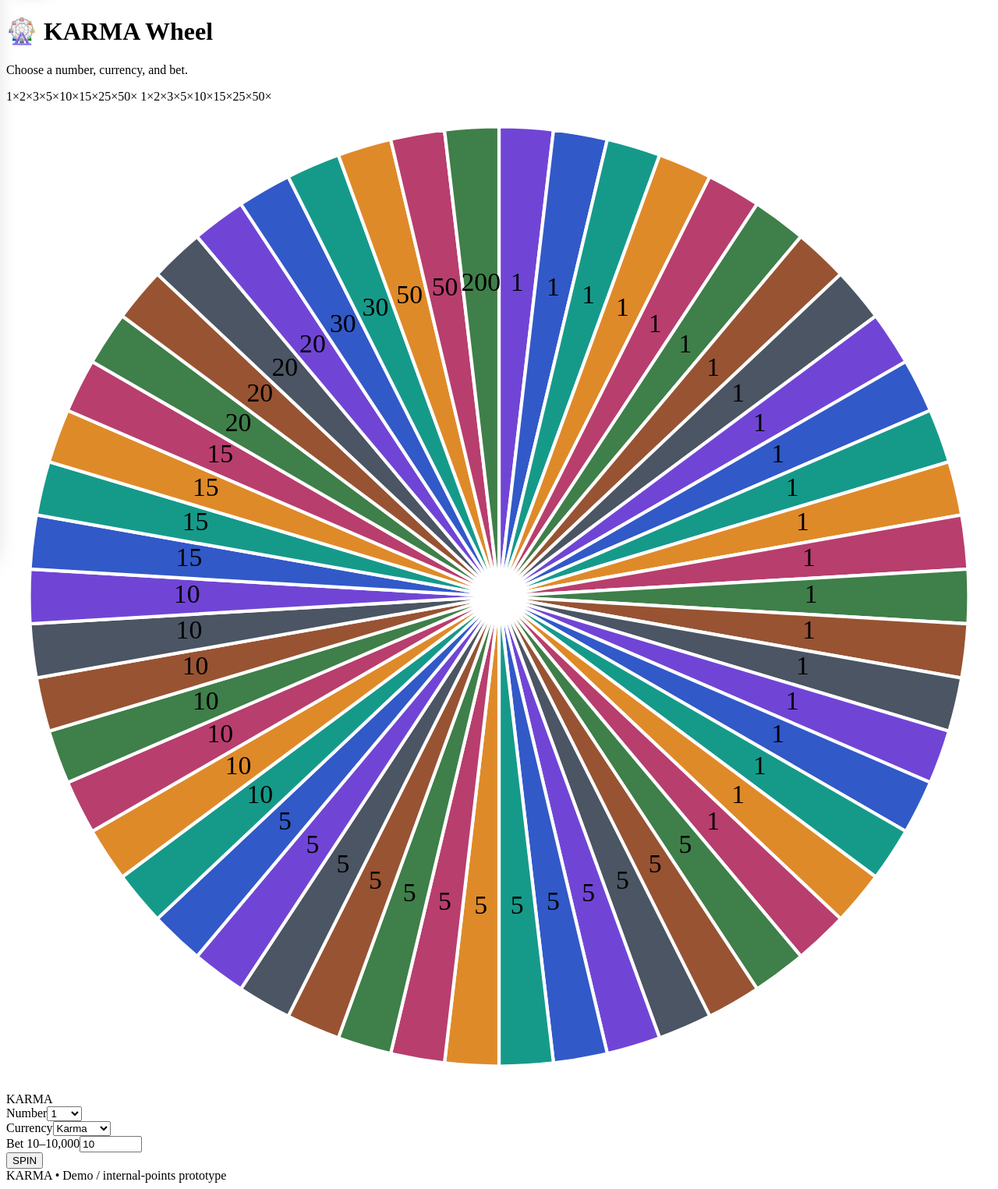
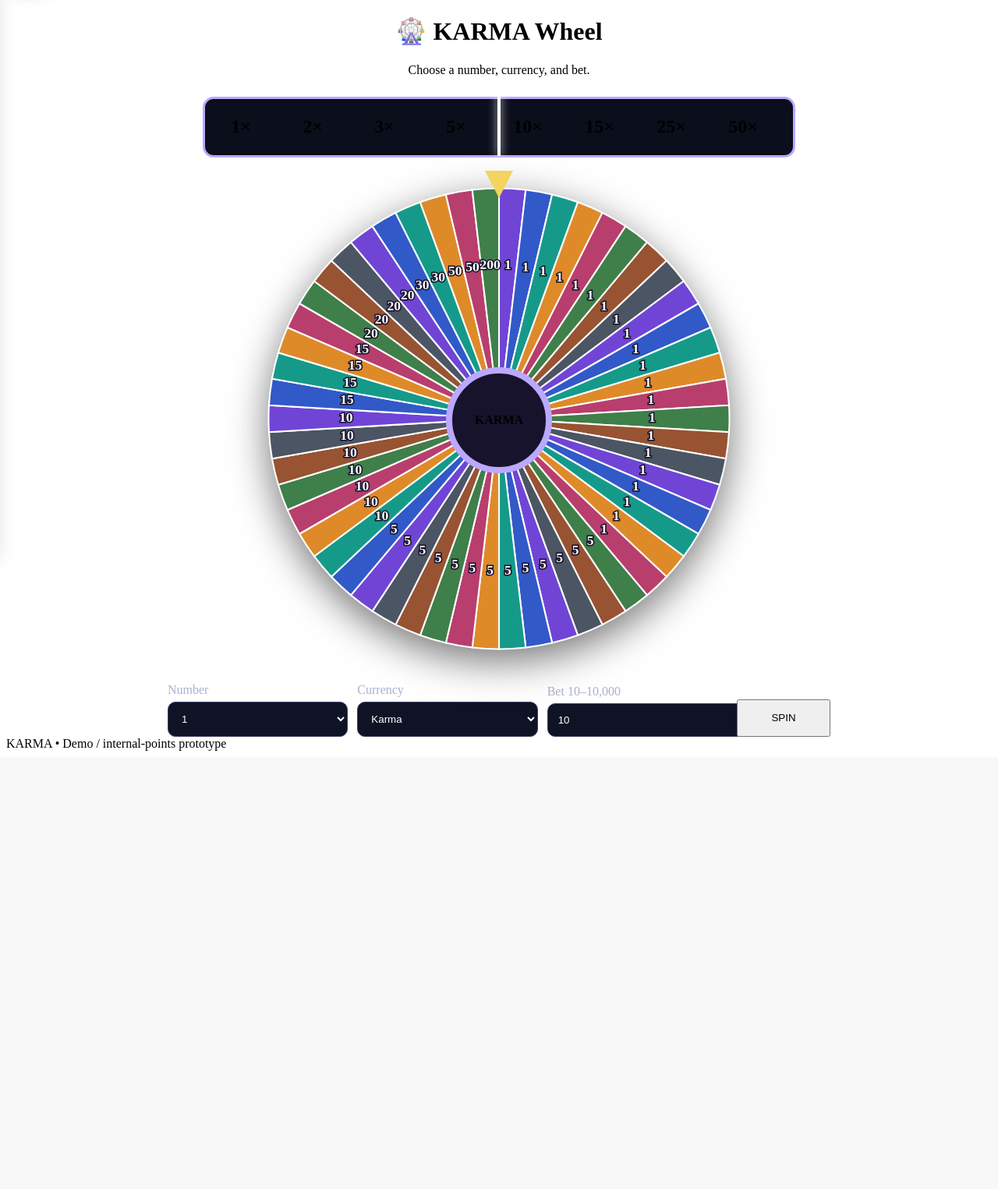
Before and after one commit to reneboypatoc2-glitch/karma-mining, a Flask app: page /wheel in a window 1280 px wide. Shown: the part 84-1609 px from the top of the page at 78% size. After the commit the page ends 1047 px from the top, so only its background shows below. Run offline with Flask 3, Linux system fonts and the light colour scheme; the visitor is signed in with stand-in values (Sample User, id 1); data comes from the database, SQL or seed files in the repository; data that the repository does not hold is empty.

Commit message:
Update style.css

```diff
--- a/static/style.css
+++ b/static/style.css
@@ -1,22 +1,19 @@
-# KARMA Mining Site — Demo
 
-This is a starter Flask + SQLite website for the KARMA concept.
-
-Included:
-- Registration/login/logout
-- Secure password hashing
-- User dashboard
-- Karma and Katching balances
-- Manual deposit request flow
-- 8-day mining cycle: every PHP 10 confirmed = 50 Karma total
-- Daily Katching claim: 5/day
-- Recurring referral reward: 1 Katching per confirmed PHP 10 deposited by a referred user
-- Wheel game in demo mode using Karma/Katching
-- Server-side random result generation
-- Admin dashboard for confirming deposits and viewing users/transactions
-
-Important:
-- This prototype does NOT connect to a payment processor.
-- It does NOT provide cash withdrawal.
-- The wheel uses internal points only.
-- Before public launch, have the deposit/reward/game mechanics reviewed for applicable laws, payment-provider rules, and responsible-gaming requirements.
+.wheel-card{max-width:980px;margin:auto;text-align:center}
+.multiplier-wrap{position:relative;max-width:760px;margin:25px auto}
+.mult-reel{height:72px;overflow:hidden;border:3px solid #bba8ff;border-radius:14px;background:#0b0e1b}
+.mult-track{height:100%;display:flex;align-items:center;width:max-content;transition:transform 3s cubic-bezier(.1,.8,.15,1)}
+.mult-track span{width:92px;height:66px;display:flex;align-items:center;justify-content:center;font-size:24px;font-weight:900}
+.mult-pointer{position:absolute;z-index:2;left:50%;top:-4px;height:80px;width:4px;background:#fff;transform:translateX(-50%);box-shadow:0 0 12px #fff}
+.wheel-stage{position:relative;width:min(620px,92vw);margin:25px auto}
+.wheel-outer{position:relative;width:100%;aspect-ratio:1}
+#wheelSvg{width:100%;height:100%;filter:drop-shadow(0 15px 25px #0008)}
+#wheelGroup{transform-origin:300px 300px;transition:transform 4.5s cubic-bezier(.08,.75,.15,1)}
+.seg-label{font-size:17px;font-weight:900;fill:#fff;paint-order:stroke;stroke:#17122b;stroke-width:3px}
+.wheel-center{position:absolute;left:50%;top:50%;transform:translate(-50%,-50%);width:120px;height:120px;border-radius:50%;display:flex;align-items:center;justify-content:center;background:#17132d;border:8px solid #bba8ff;font-weight:900}
+.wheel-pointer{position:absolute;z-index:5;left:50%;top:-8px;transform:translateX(-50%);border-left:18px solid transparent;border-right:18px solid transparent;border-top:35px solid #f4d35e}
+.wheel-form{display:grid;grid-template-columns:1fr 1fr 1fr auto;gap:12px;align-items:end;max-width:850px;margin:auto}
+.wheel-form label{display:block;text-align:left;margin-bottom:6px;color:#aab0d0}
+.wheel-form input,.wheel-form select{width:100%;padding:13px;border-radius:10px;background:#0f1325;color:#fff;border:1px solid #3b4162}
+.wheel-form button{height:48px;min-width:120px}
+@media(max-width:700px){.wheel-form{grid-template-columns:1fr 1fr}.wheel-form button{grid-column:1/-1}.seg-label{font-size:15px}}
```
